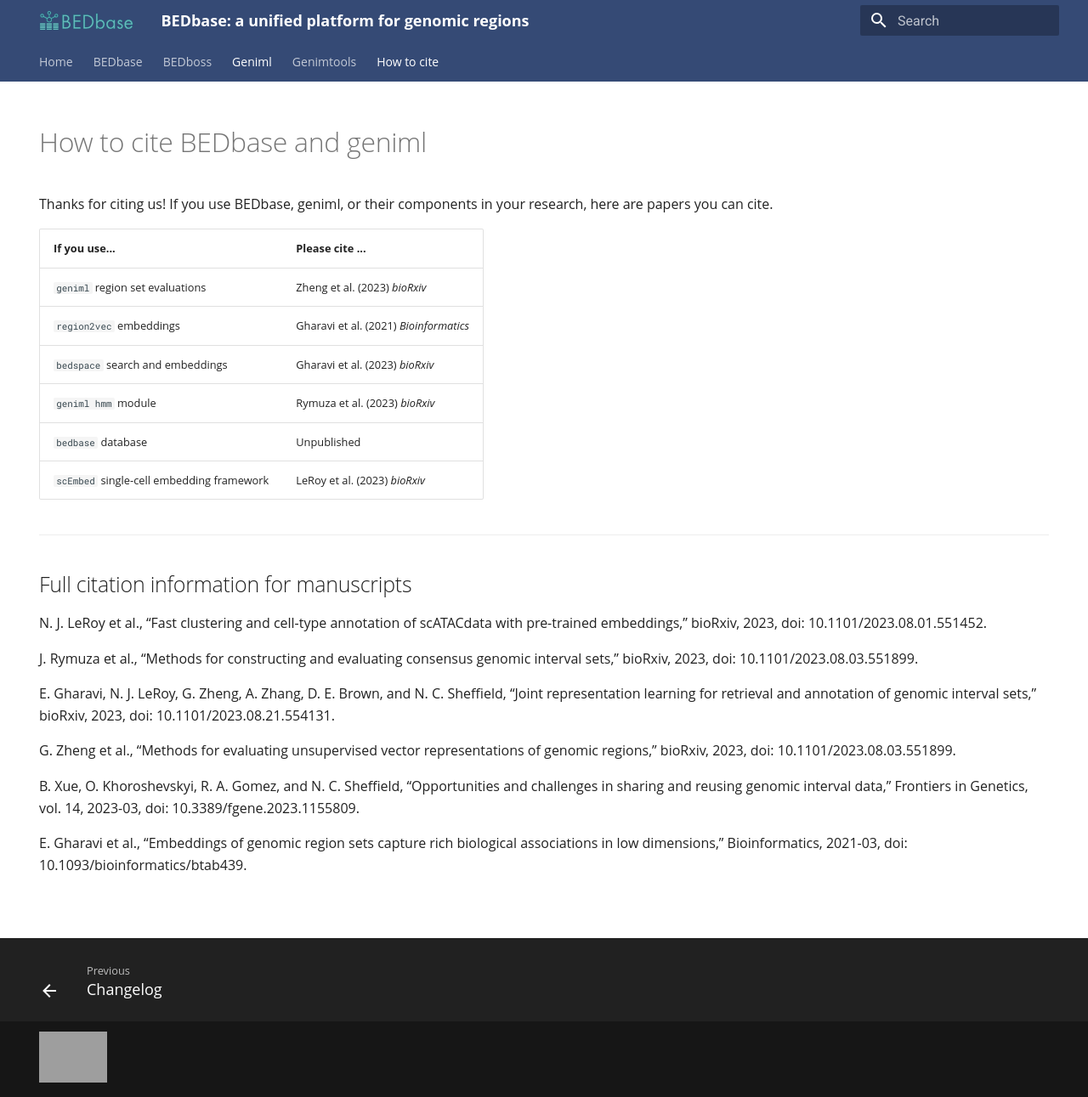
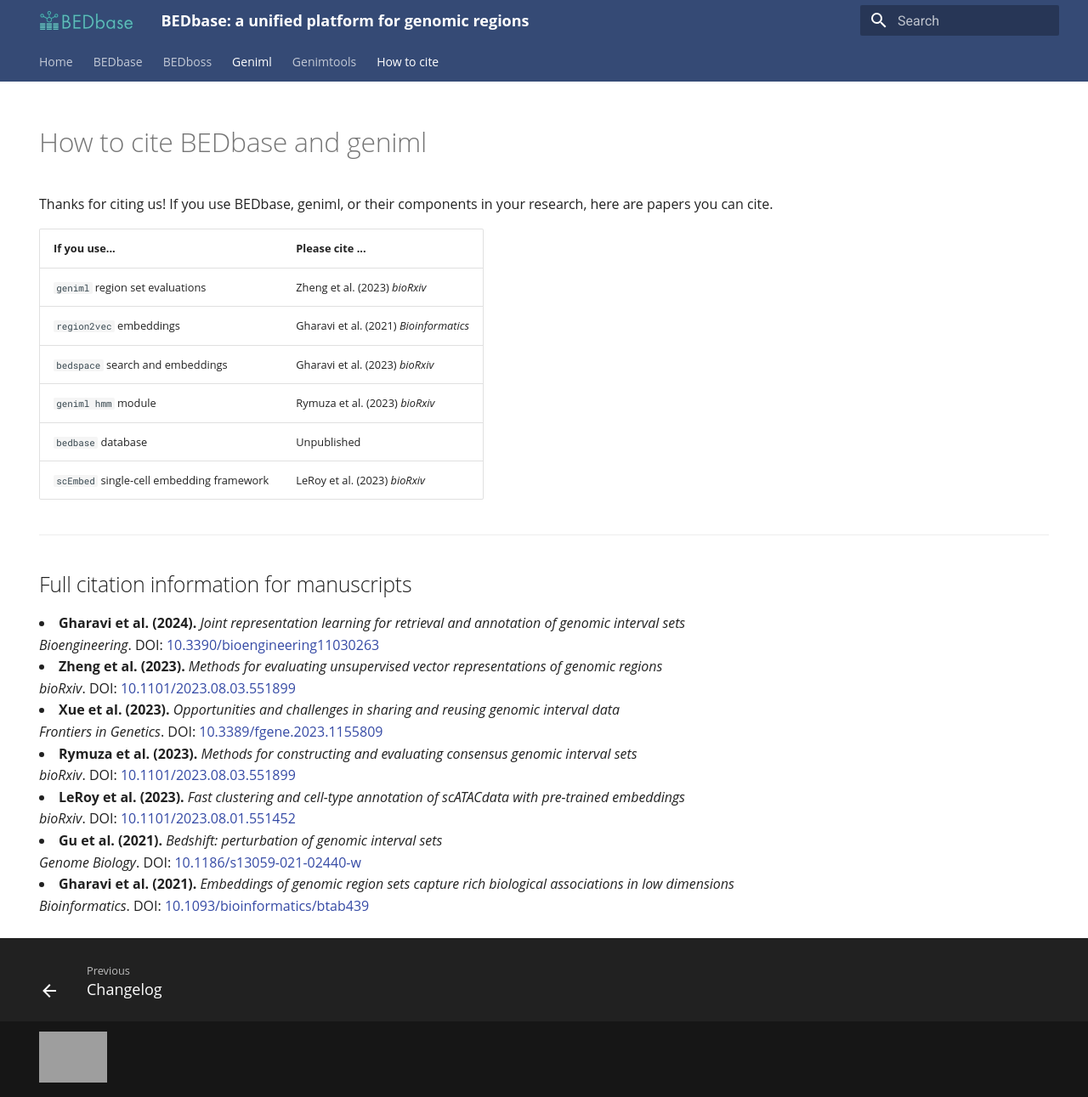
Before and after one commit to databio/bedbase, an MkDocs documentation site: the page built from docs/citations.md, in a window 1280 px wide and 1291 px high. Shown: the whole window at 85% size. Built offline with MkDocs 1.6.1 and Material for MkDocs 9.7.7, drawn with Linux system fonts in a browser that asks for light colours; grey boxes are pictures that could not be loaded.

Commit message:
update rymuza paper links

```diff
--- a/docs/citations.md
+++ b/docs/citations.md
@@ -24,15 +24,17 @@ Thanks for citing us! If you use BEDbase, geniml, or their components in your re
 
 ## Full citation information for manuscripts
 
-
-N. J. LeRoy et al., “Fast clustering and cell-type annotation of scATACdata with pre-trained embeddings,” bioRxiv, 2023, doi: 10.1101/2023.08.01.551452.
-
-J. Rymuza et al., “Methods for constructing and evaluating consensus genomic interval sets,” bioRxiv, 2023, doi: 10.1101/2023.08.03.551899.
-
-E. Gharavi, N. J. LeRoy, G. Zheng, A. Zhang, D. E. Brown, and N. C. Sheffield, “Joint representation learning for retrieval and annotation of genomic interval sets,” bioRxiv, 2023, doi: 10.1101/2023.08.21.554131.
-
-G. Zheng et al., “Methods for evaluating unsupervised vector representations of genomic regions,” bioRxiv, 2023, doi: 10.1101/2023.08.03.551899.
-
-B. Xue, O. Khoroshevskyi, R. A. Gomez, and N. C. Sheffield, “Opportunities and challenges in sharing and reusing genomic interval data,” Frontiers in Genetics, vol. 14, 2023-03, doi: 10.3389/fgene.2023.1155809.
-
-E. Gharavi et al., “Embeddings of genomic region sets capture rich biological associations in low dimensions,” Bioinformatics, 2021-03, doi: 10.1093/bioinformatics/btab439.
+<li><b>Gharavi et al. (2024). </b><i>Joint representation learning for retrieval and annotation of genomic interval sets</i>
+<br><i>Bioengineering</i>.  <span class="doi">DOI: <a href="http://dx.doi.org/10.3390/bioengineering11030263">10.3390/bioengineering11030263</a></span></li>
+<li><b>Zheng et al. (2023). </b><i>Methods for evaluating unsupervised vector representations of genomic regions</i>
+<br><i>bioRxiv</i>.  <span class="doi">DOI: <a href="http://dx.doi.org/10.1101/2023.08.03.551899">10.1101/2023.08.03.551899</a></span></li>
+<li><b>Xue et al. (2023). </b><i>Opportunities and challenges in sharing and reusing genomic interval data</i>
+<br><i>Frontiers in Genetics</i>.  <span class="doi">DOI: <a href="http://dx.doi.org/10.3389/fgene.2023.1155809">10.3389/fgene.2023.1155809</a></span></li>
+<li><b>Rymuza et al. (2023). </b><i>Methods for constructing and evaluating consensus genomic interval sets</i>
+<br><i>bioRxiv</i>.  <span class="doi">DOI: <a href="http://dx.doi.org/10.1101/2023.08.03.551899">10.1101/2023.08.03.551899</a></span></li>
+<li><b>LeRoy et al. (2023). </b><i>Fast clustering and cell-type annotation of scATACdata with pre-trained embeddings</i>
+<br><i>bioRxiv</i>.  <span class="doi">DOI: <a href="http://dx.doi.org/10.1101/2023.08.01.551452">10.1101/2023.08.01.551452</a></span></li>
+<li><b>Gu et al. (2021). </b><i>Bedshift: perturbation of genomic interval sets</i>
+<br><i>Genome Biology</i>.  <span class="doi">DOI: <a href="http://dx.doi.org/10.1186/s13059-021-02440-w">10.1186/s13059-021-02440-w</a></span></li>
+<li><b>Gharavi et al. (2021). </b><i>Embeddings of genomic region sets capture rich biological associations in low dimensions</i>
+<br><i>Bioinformatics</i>.  <span class="doi">DOI: <a href="http://dx.doi.org/10.1093/bioinformatics/btab439">10.1093/bioinformatics/btab439</a></span></li>
--- a/mkdocs.yml
+++ b/mkdocs.yml
@@ -98,12 +98,15 @@ nav:
         - Predict cell-types using KNN: geniml/tutorials/cell-type-annotation-with-knn.md
       - Evaluate embeddings: geniml/tutorials/evaluation.md
       - Create consensus peaks with CLI: geniml/tutorials/create-consensus-peaks.md
-      - Create consensus peaks with python: geniml/code/create-consensus-peaks-python.md
+      - Create consensus peaks with Python: geniml/code/create-consensus-peaks-python.md
+      - Assess universe fit: geniml/tutorials/assess-universe.md
       - Fine-tune embeddings: geniml/tutorials/fine-tune-region2vec-model.md
       - Randomize bed files: geniml/tutorials/bedshift.md
       - Create evaluation dataset with bedshift: geniml/tutorials/bedshift-evaluation-guide.md
       - Create search backend: geniml/tutorials/text2bednn-search-interface.md
     - Reference:
+      - Manuscripts:
+        - Rymuza2024: geniml/manuscripts/rymuza2024.md
       - How to cite: citations.md
       - API documentation: geniml/autodoc_build/geniml.md
       - Support: geniml/support.md
```
Also changed, not shown: docs/geniml/README.md (+4 -2 lines), docs/geniml/manuscripts/rymuza2024.md (added, +27 -0 lines).
